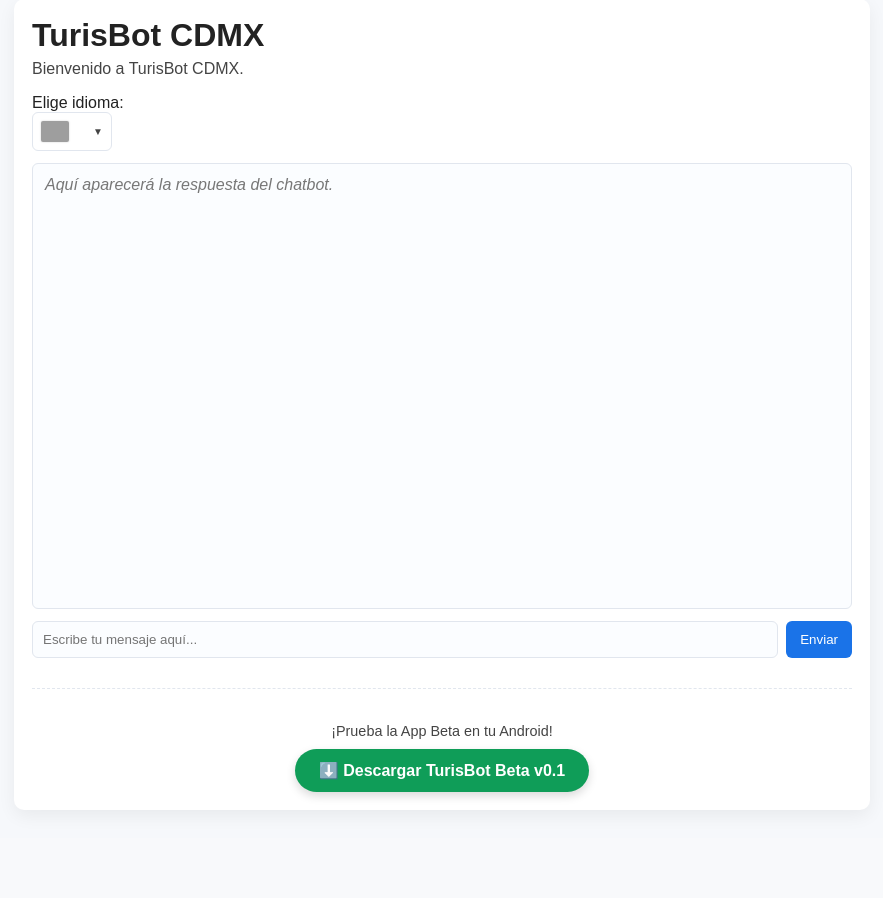
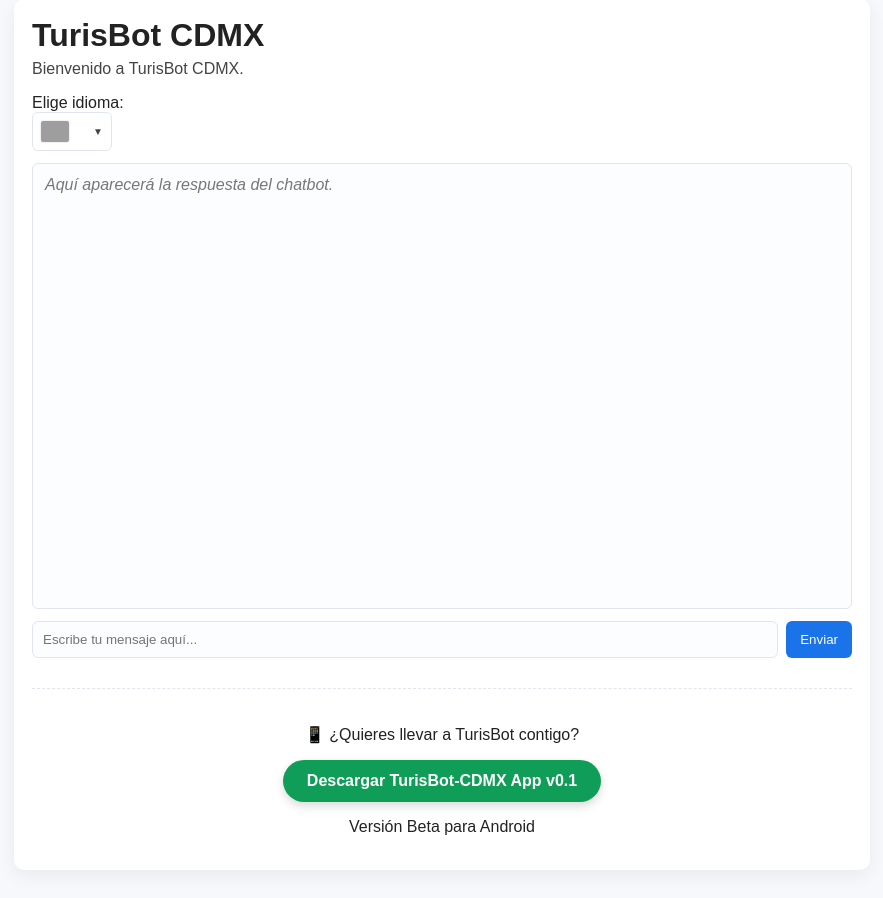
Before and after one commit to LeoCodec/TurisBot-CDMX, a Flask app: page / in a window 1280 px wide. Shown: the part 71-969 px from the top of the page, without its empty margins (198-1081 px from the left). Before the commit the page ends 882 px from the top, so only its background shows below. Run offline with Flask 3, Linux system fonts and the light colour scheme; grey boxes are pictures that could not be loaded.

Commit message:
cambios sitio web

```diff
--- a/web_app/app.py
+++ b/web_app/app.py
@@ -3,7 +3,7 @@
 from flask import Flask, render_template, request, jsonify, session
 import os
 import xml.etree.ElementTree as ET
-import unicodedata  # <--- IMPORTANTE: Para quitar acentos
+import unicodedata  # <--- (1) IMPORTANTE: Librería para quitar acentos
 from chatbot_engine import ChatbotEngine
 
 # CONFIG GENERAL
@@ -33,18 +33,21 @@ TEXTOS = cargar_textos_desde_xml(XML_PATH)
 # INICIALIZAR MOTOR AIML
 engine = ChatbotEngine(AIML_DIR)
 
-# --- FUNCIÓN NUEVA: QUITAR ACENTOS ---
+# --- (2) FUNCIÓN NUEVA: LIMPIEZA DE TEXTO ---
 def normalizar_texto(texto):
     """
-    Convierte 'Línea' -> 'LINEA', 'Métro' -> 'METRO', 'Ahí' -> 'AHI'.
-    Esto es vital para que AIML reconozca los patrones sin problemas.
+    Elimina acentos y caracteres especiales para que AIML entienda.
+    Ejemplo: "¡Hola! ¿Qué línea es?" -> "HOLA QUE LINEA ES"
     """
     if not texto: return ""
-    # 1. Normalizar unicode (separar letras de tildes)
+
+    # 1. Separar caracteres de sus tildes
     nfkd = unicodedata.normalize('NFKD', texto)
-    # 2. Filtrar caracteres no-ASCII (tildes) y unir
+
+    # 2. Filtrar y quedarse solo con las letras base (sin la tilde)
     texto_sin_tildes = u"".join([c for c in nfkd if not unicodedata.combining(c)])
-    # 3. Convertir a mayúsculas
+
+    # 3. Convertir a mayúsculas y quitar espacios extra
     return texto_sin_tildes.upper().strip()
 
 # CONTROL DE IDIOMA
@@ -62,7 +65,6 @@ def obtener_idioma():
 def index():
     idioma = obtener_idioma()
     textos = TEXTOS.get(idioma, TEXTOS["es"])
-    # Si es GET, solo renderiza
     return render_template("index.html", textos=textos, idioma=idioma, respuesta=textos.get("respuesta_demo"))
 
 # ENDPOINT PARA AJAX WEB
@@ -75,10 +77,10 @@ def api_chat_web():
 
     idioma = session.get("idioma", "es")
 
-    # USAMOS LA NUEVA FUNCIÓN AQUÍ
+    # (3) APLICAR LIMPIEZA AQUÍ
     user_msg_proc = normalizar_texto(user_msg)
 
-    # Truco para AIML
+    # Truco para AIML: Reiniciar contexto
     engine.kernel.setPredicate("topic", "")
 
     bot_response = engine.get_response(user_msg_proc)
@@ -98,7 +100,7 @@ def api_chat_movil():
     if not mensaje.strip():
         return jsonify({"respuesta": "..."})
 
-    # USAMOS LA NUEVA FUNCIÓN AQUÍ TAMBIÉN
+    # (4) APLICAR LIMPIEZA TAMBIÉN AQUÍ (CRUCIAL PARA LA APP)
     mensaje_proc = normalizar_texto(mensaje)
 
     respuesta = engine.get_response(mensaje_proc)
--- a/web_app/templates/index.html
+++ b/web_app/templates/index.html
@@ -63,12 +63,14 @@
             <button id="send-btn">{{ textos.enviar }}</button>
         </div>
 
-        <!-- ZONA DE DESCARGA (NUEVO) -->
+        <!-- ZONA DE DESCARGA  -->
         <div class="download-area">
-            <p class="download-label">¡Prueba la App Beta en tu Android!</p>
+            <p class="download-text">📱 ¿Quieres llevar a TurisBot contigo?</p>
+            <!-- El 'href' busca el archivo en la carpeta 'static' -->
             <a href="{{ url_for('static', filename='TurisBot-CDMX-v0.1.apk') }}" class="download-btn" download>
-                ⬇️ Descargar TurisBot Beta v0.1
+                Descargar TurisBot-CDMX App v0.1
             </a>
+            <p class="version-text">Versión Beta para Android</p>
         </div>
 
     </div>
```
Also changed, not shown: mobile_app_python/main.py (+11 -8 lines), mobile_app_python/requirements.txt (added, +20 -0 lines).
